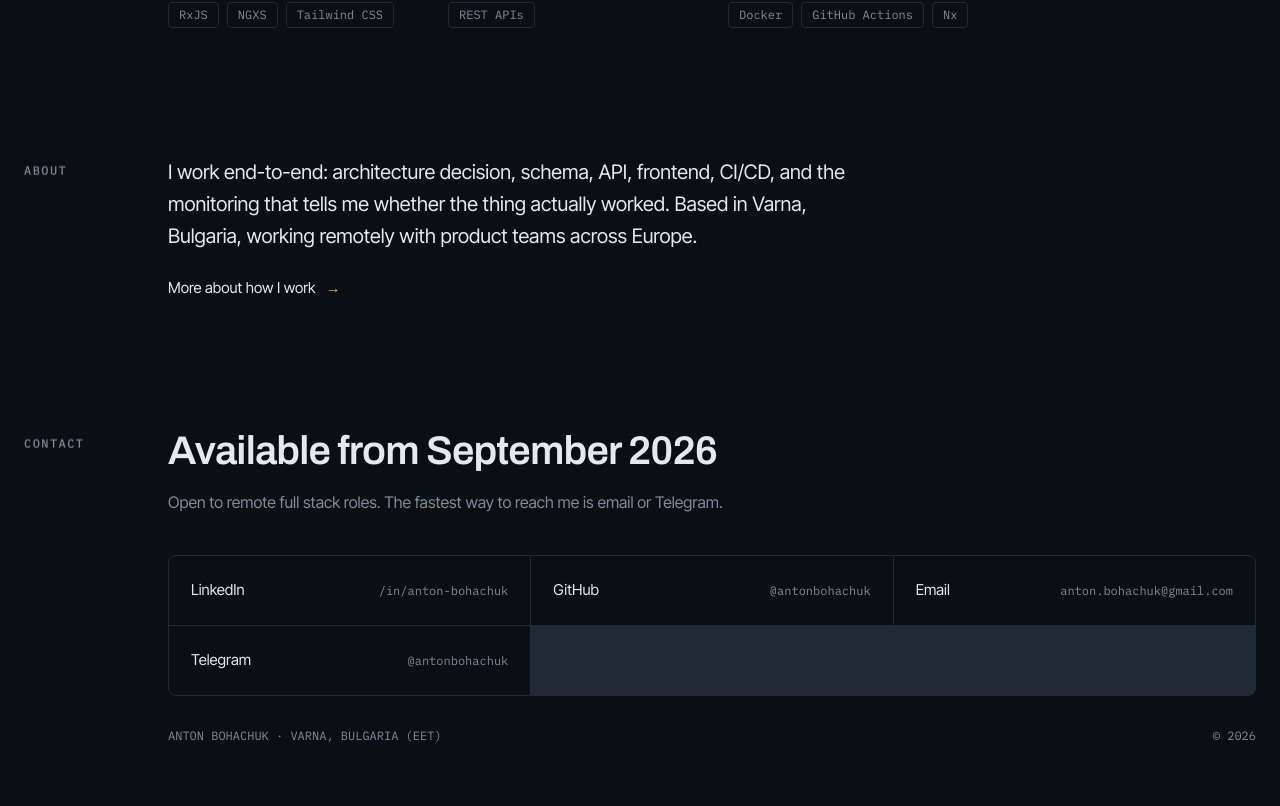
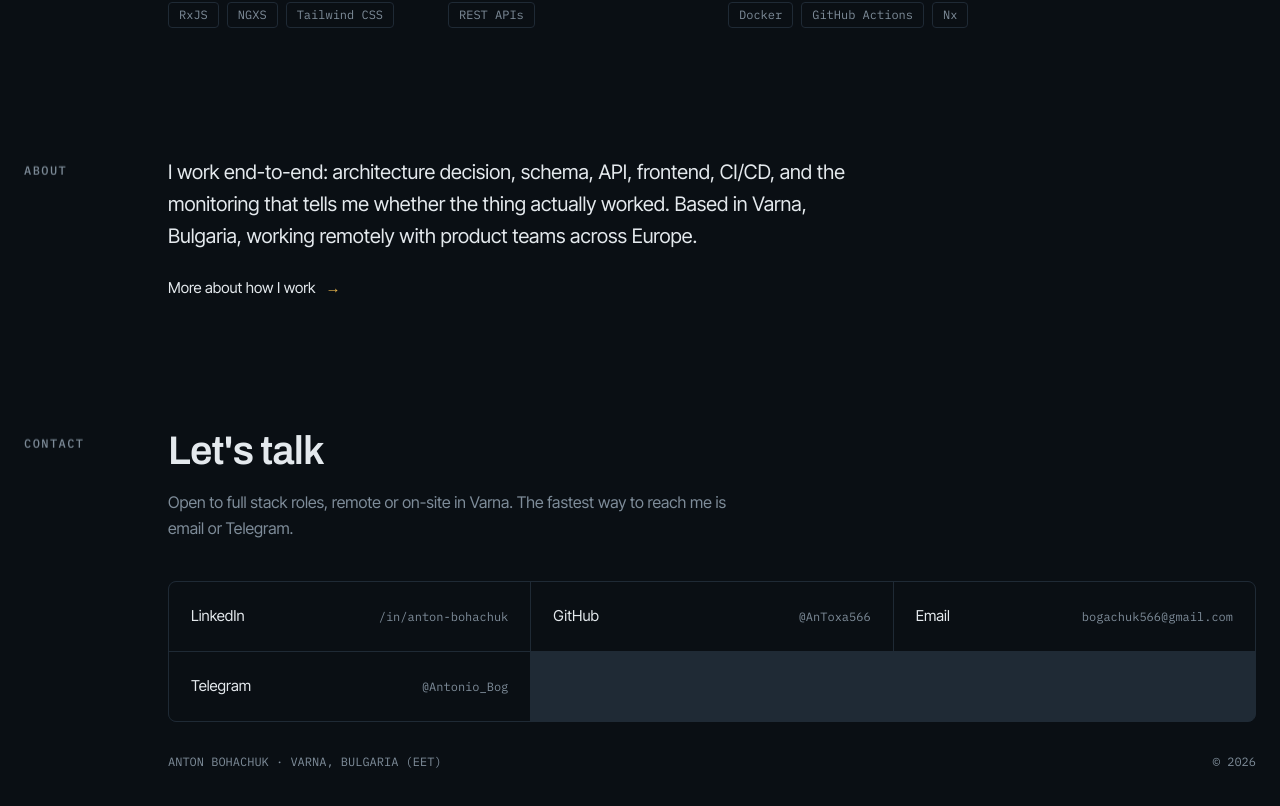
Before and after one commit to AnToxa566/resume-portfolio, a Next.js app: page / in a window 1280 px wide. Shown: the part 4258-5064 px from the top of the page. Built offline with nearby package versions, Linux system fonts and the light colour scheme.

Commit message:
feat: update contact information and implement dynamic year rendering in footer

```diff
--- a/src/components/sections/contact.tsx
+++ b/src/components/sections/contact.tsx
@@ -24,7 +24,10 @@ export function Contact() {
 
       <div className="mt-8 flex flex-wrap justify-between gap-4 font-mono text-xs text-muted">
         <span>{contact.footerLeft}</span>
-        <span>{contact.footerRight}</span>
+
+        <span>
+          {contact.footerRight.replace("{year}", String(new Date().getFullYear()))}
+        </span>
       </div>
     </Section>
   );
--- a/src/data/profile.json
+++ b/src/data/profile.json
@@ -24,15 +24,15 @@
     "linkLabel": "More about how I work"
   },
   "contact": {
-    "heading": "Available from September 2026",
-    "blurb": "Open to remote full stack roles. The fastest way to reach me is email or Telegram.",
+    "heading": "Let's talk",
+    "blurb": "Open to full stack roles, remote or on-site in Varna. The fastest way to reach me is email or Telegram.",
     "links": [
       { "label": "LinkedIn", "value": "/in/anton-bohachuk", "href": "https://www.linkedin.com/in/anton-bohachuk" },
-      { "label": "GitHub", "value": "@antonbohachuk", "href": "https://github.com/antonbohachuk" },
-      { "label": "Email", "value": "anton.bohachuk@gmail.com", "href": "mailto:anton.bohachuk@gmail.com" },
-      { "label": "Telegram", "value": "@antonbohachuk", "href": "https://t.me/antonbohachuk" }
+      { "label": "GitHub", "value": "@AnToxa566", "href": "https://github.com/AnToxa566" },
+      { "label": "Email", "value": "bogachuk566@gmail.com", "href": "mailto:bogachuk566@gmail.com" },
+      { "label": "Telegram", "value": "@Antonio_Bog", "href": "https://t.me/Antonio_Bog" }
     ],
     "footerLeft": "ANTON BOHACHUK · VARNA, BULGARIA (EET)",
-    "footerRight": "© 2026"
+    "footerRight": "© {year}"
   }
 }
```
